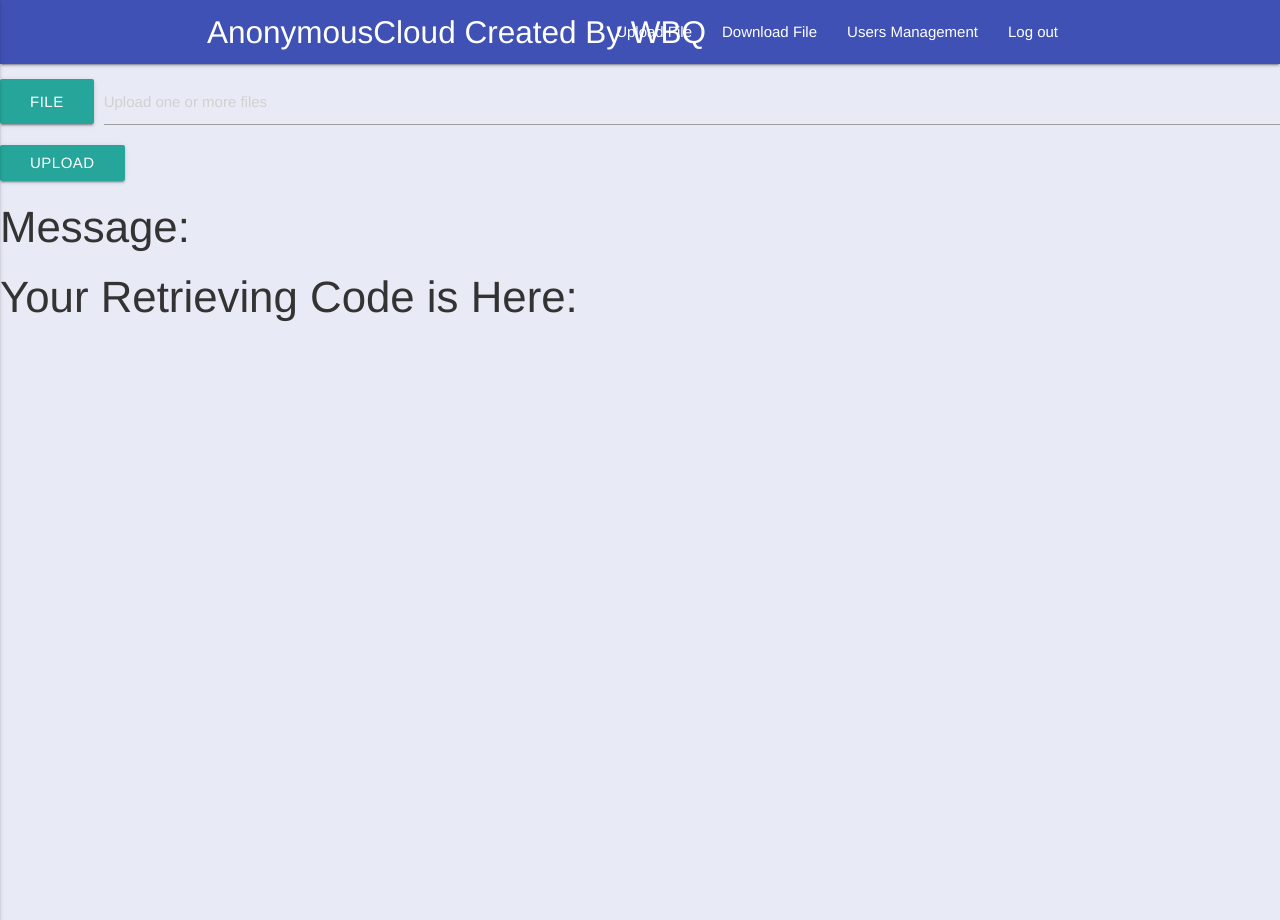
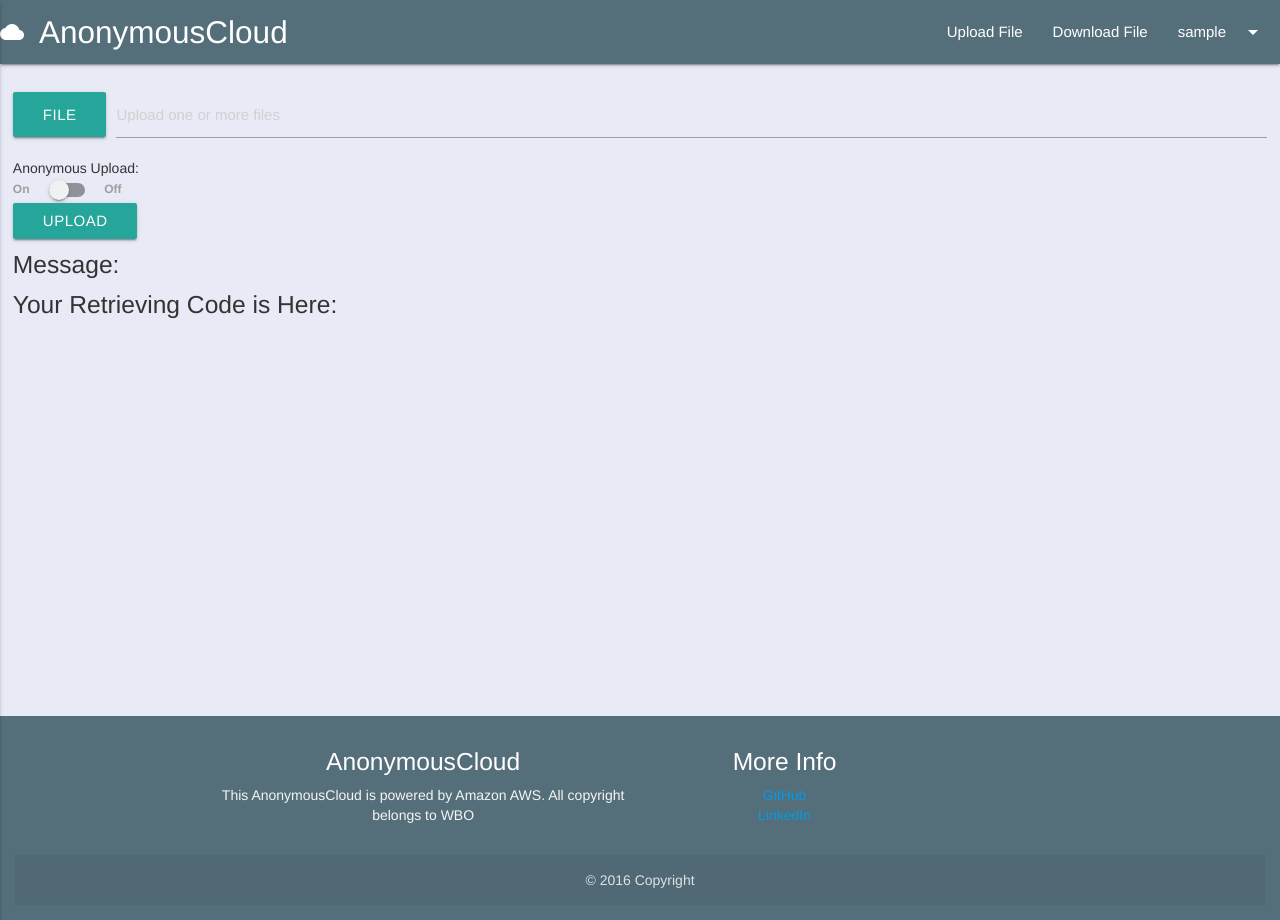
Before and after one commit to bowenqiang/AnonymousCloud, a PHP site: page /UploadFile.php in a window 1280 px wide. Run offline with PHP 8.4, Linux system fonts and the light colour scheme; the visitor is signed in with stand-in values (Sample User, id 1); data that the repository does not hold is empty; some libraries are stand-ins or nearby versions.

Commit message:
change navigation and add feature to upload page

```diff
--- a/DownloadFile.php
+++ b/DownloadFile.php
@@ -23,7 +23,7 @@
 </head>
 <body class='indigo lighten-5'>
 	<?php include(D_TEMPLATE.'/navigation.php'); ?>
-
+	<dir style='padding: 1% 1% 1% 1%;'>
 		<div>
 			<div class="row">
 				<form class="col s12" action="DownloadFile.php" method="post" role="form">
@@ -77,6 +77,9 @@
 			//echo "<p>".$message."</p>"
 		?>
 
+	</dir>
+
+
 
 
 
--- a/UploadFile.php
+++ b/UploadFile.php
@@ -1,3 +1,4 @@
+<?php session_start(); ?>
 <?php include('config/setup.php'); ?>
 <?php
 	if($_POST["submitted"] == 1)
@@ -7,6 +8,13 @@
 		$message = "";
 		$retrievingcode = uniqid();
 		$total = count($_FILES['upload']['name']);
+		$userid=0;
+
+		if($_POST['switch_active']==1)
+		{
+			$userid=$_SESSION['userid'];
+		}
+
 		foreach ($_FILES['upload']['tmp_name'] as $key => $tmp_name)
 		{
 			$tmpFilePath = $_FILES['upload']['tmp_name'][$key];
@@ -30,7 +38,8 @@
 					//update databse
 					$date = date('Y-m-d H:i:s');
 
-					$query = "INSERT INTO file(fetchcode, filename, savename,uploadtime) VALUES ('$retrievingcode','$originname', '$newname','$date')";
+
+					$query = "INSERT INTO file(fetchcode, filename, savename, user_id, uploadtime) VALUES ('$retrievingcode','$originname', '$newname', '$userid', '$date')";
 					$result = mysqli_query($dbc,$query);
 					if(!$result)
 					{
@@ -63,7 +72,7 @@
 <body class='indigo lighten-5'>
 	<?php include(D_TEMPLATE.'/navigation.php'); ?>
 
-	<div>
+	<div style='padding: 1% 1% 1% 1%;'>
 		<form action="UploadFile.php" method="post" role="form" enctype="multipart/form-data">
 			<div class="file-field input-field">
 				<div class="btn">
@@ -74,13 +83,32 @@
 					<input class="file-path validate" type="text" placeholder="Upload one or more files">
 				</div>
 			</div>
+			<!-- Switch -->
+			Anonymous Upload:
+			<div class="switch">
+				<label>
+					On
+					<input name='switch_activate' type='hidden' value='0'>
+					<input <?php
+						if(!isset($_SESSION['username']))
+						{
+							echo 'disabled';
+						}
+					?> type="checkbox" name="switch_active" value="1">
+					<span class="lever"></span>
+					Off
+				</label>
+			</div>
+
+
+
 			<button type="submit" class="waves-effect waves-light btn">Upload</button>
             <input type="hidden" name="submitted" value="1">
 		</form>
 		<?php
-			echo '<h3>Message:</h3>';
+			echo '<h5>Message:</h5>';
 			echo '<p>'.$message.'</p>';
-			echo '<h3>Your Retrieving Code is Here: </h3>';
+			echo '<h5>Your Retrieving Code is Here: </h5>';
 			if($uploadOk == 1){
 				echo '<p>'.$retrievingcode.'</p>';
 			}
--- a/admin/config/connection.php
+++ b/admin/config/connection.php
@@ -1,4 +1,4 @@
 <?php
  # Database Connection Here...
- $dbc = mysqli_connect('127.0.0.1', 'root', '701717', 'MySite') OR die('Could not connect because: '.mysqli_connect_error());
+ $dbc = mysqli_connect('35.163.45.119', 'root', '701717', 'MySite') OR die('Could not connect because: '.mysqli_connect_error());
  ?>
--- a/admin/template/_notes/dwsync.xml
+++ /dev/null
@@ -1,5 +0,0 @@
-<?xml version="1.0" encoding="utf-8" ?>
-<dwsync>
-<file name="footer.php" server="ec2-35-163-45-119.us-west-2.compute.amazonaws.com//var/www/html/" local="3564541290" remote="3564541290" Dst="-1" />
-<file name="navigation.php" server="ec2-35-163-45-119.us-west-2.compute.amazonaws.com//var/www/html/" local="3564541291" remote="3564541291" Dst="-1" />
-</dwsync>
--- a/config/connection.php
+++ b/config/connection.php
@@ -1,4 +1,4 @@
 <?php
  # Database Connection Here...
- $dbc = mysqli_connect('127.0.0.1', 'root', '701717', 'MySite') OR die('Could not connect because: '.mysqli_connect_error());
+ $dbc = mysqli_connect('35.163.45.119', 'root', '701717', 'MySite') OR die('Could not connect because: '.mysqli_connect_error());
  ?>
--- a/login.php
+++ b/login.php
@@ -11,6 +11,8 @@ if($_POST) {
 		$data=mysqli_fetch_assoc($result);
 		if($data['status'] == 'active') {
 			$_SESSION['username'] = $data['username'];
+			$_SESSION['userid'] = $data['user_id'];
+
 			if($data['category'] == 'admin' ) {
 				$_SESSION['category'] = 'admin';
 				header('Location:admin/index.php');
@@ -34,11 +36,11 @@ if($_POST) {
 		<?php include('config/js.php'); ?>
   <!-- CSS  -->
 </head>
-<body class='indigo lighten-5'>
+<body >
 	<?php include(D_TEMPLATE.'/navigation.php'); ?>
 
 	<div class="section" id="index-banner">
-		<div class="white z-depth-1 container" style='padding: 1% 1% 1% 1%;'>
+		<div class="white z-depth-5 container" style='padding: 1% 1% 1% 1%;'>
 		  <br><br>
 			<div class="row">
 			  	<div class="col s4">
--- a/phpinfo.php
+++ /dev/null
@@ -1,6 +0,0 @@
-<?php
-
- // Show all information, defaults to INFO_ALL
-phpinfo();
-
-?>
--- a/template/footer.php
+++ b/template/footer.php
@@ -1,32 +1,22 @@
-<!--
-<footer class="page-footer indigo">
+<footer class="page-footer blue-grey darken-1">
 	<div class="container">
 		<div class="row">
 			<div class="col l6 s12">
-	      <h5 class="white-text">Company Bio</h5>
-	      <p class="grey-text text-lighten-4">We are a team of college students working on this project like it's our full time job. Any amount would help support and continue development on this project and is greatly appreciated.</p>
-
-
+				<h5 class="white-text">AnonymousCloud</h5>
+				<p class="grey-text text-lighten-4">This AnonymousCloud is powered by Amazon AWS. All copyright belongs to WBO</p>
 			</div>
-	    <div class="col l3 s12">
-	      <h5 class="white-text">Settings</h5>
+			<div class="col l4 offset-12 s12">
+				<h5>More Info</h5>
 				<ul>
-	        <li><a class="white-text" href="#!">Link 1</a></li>
-	        <li><a class="white-text" href="#!">Link 2</a></li>
-	        <li><a class="white-text" href="#!">Link 3</a></li>
-	        <li><a class="white-text" href="#!">Link 4</a></li>
-	      </ul>
-	    </div>
-	    <div class="col l3 s12">
-	      <h5 class="white-text">Connect</h5>
-	      <ul>
-	        <li><a class="white-text" href="#!">Link 1</a></li>
-	        <li><a class="white-text" href="#!">Link 2</a></li>
-	        <li><a class="white-text" href="#!">Link 3</a></li>
-	        <li><a class="white-text" href="#!">Link 4</a></li>
+					<li><a href="https://github.com/bowenqiang">GitHub</a></li>
+					<li><a href="https://www.linkedin.com/in/wenqiangbo">LinkedIn</a></li>
 				</ul>
 			</div>
 		</div>
 	</div>
+	<div class="footer-copyright">
+		<div class="container">
+		© 2016 Copyright
+		</div>
+	</div>
 </footer>
--->
--- a/template/navigation.php
+++ b/template/navigation.php
@@ -5,17 +5,23 @@
   }
 ?>
 
-<nav class="indigo" role="navigation">
-	<div class="nav-wrapper container"><a id="logo-container" href="#" class="brand-logo">AnonymousCloud Created By WBQ</a>
+<!-- Dropdown Structure -->
+<ul id="dropdown" class="dropdown-content">
+	<li><a href="#">Setting</a></li>
+	<li><a href="logout.php">Logout</a></li>
+</ul>
+
+<nav class="blue-grey darken-1">
+	<div class="nav-wrapper">
+		<a href="#" class="brand-logo"><i class="material-icons">cloud</i>AnonymousCloud</a>
+		<a href="#" data-activates="mobile-demo" class="button-collapse"><i class="material-icons">menu</i></a>
 		<ul class="right hide-on-med-and-down">
 		    <li><a href="UploadFile.php">Upload File</a></li>
 	        <li><a href="DownloadFile.php">Download File</a></li>
         <?php
-            if($_SESSION['category'] == 'admin'){
-                echo '<li><a href="admin/user.php">Users Management</a></li>';
-            }
             if(isset($_SESSION['username'])) {
-                echo '<li><a href="logout.php">Log out</a></li>';
+
+                echo '<li><a class="dropdown-button" href="#" data-activates="dropdown">'.$_SESSION['username'].'<i class="material-icons right">arrow_drop_down</i></a></li>';
             }else{
                 echo '<li><a href="login.php">Log in</a></li>';
             }
@@ -23,9 +29,9 @@
         ?>
 	  </ul>
 
-	  <ul id="nav-mobile" class="side-nav">
-	    <li><a href="#">Navbar Link</a></li>
+		<ul id="mobile-demo" class="side-nav">
+			<li><a href="UploadFile.php">Upload File</a></li>
+			<li><a href="DownloadFile.php">Download File</a></li>
 		</ul>
-	  <a href="#" data-activates="nav-mobile" class="button-collapse"><i class="material-icons">menu</i></a>
 	</div>
 </nav>
```
Also changed, not shown: checkPerson.php (deleted, +0 -38 lines), js/_notes/dwsync.xml (deleted, +0 -7 lines). Lines whose indentation alone changed are shown as unchanged.
